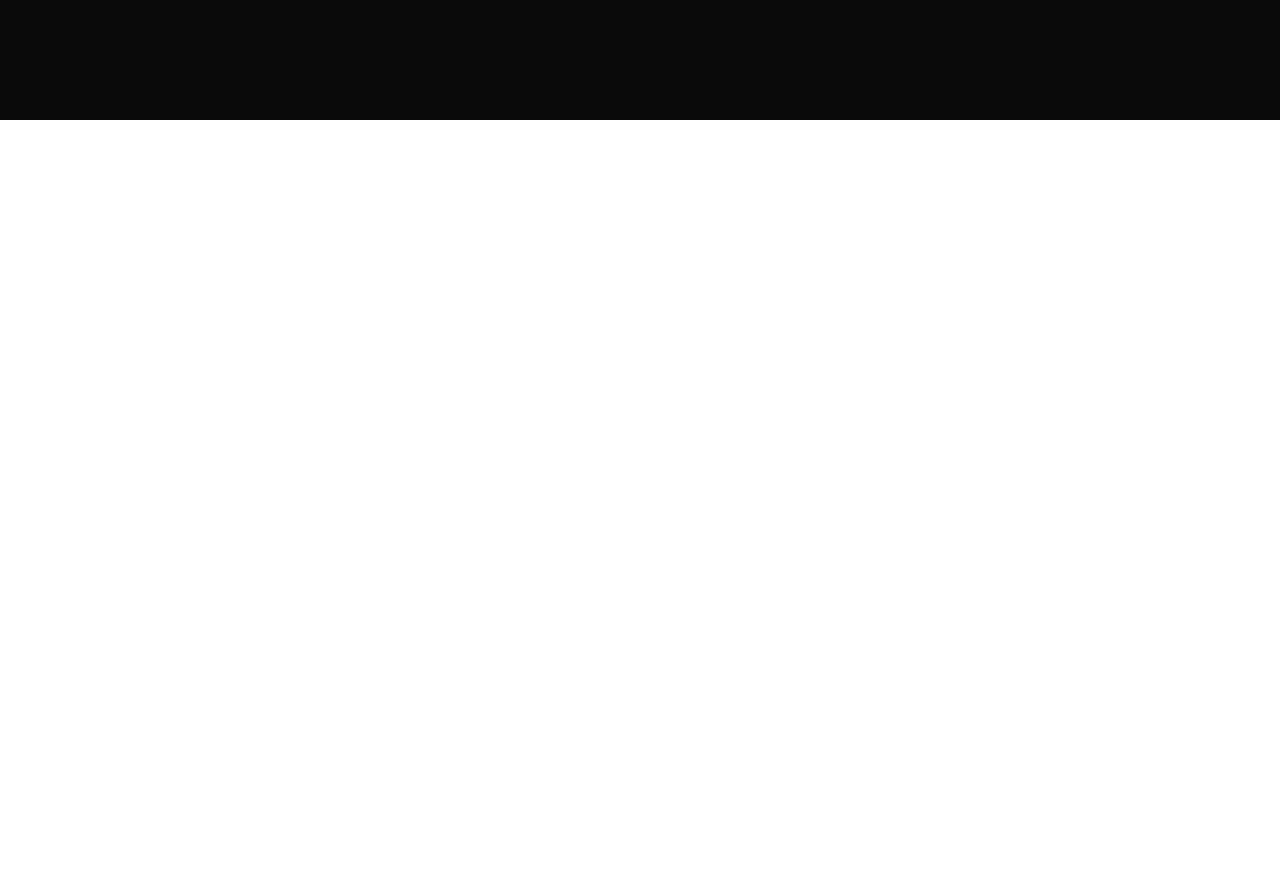
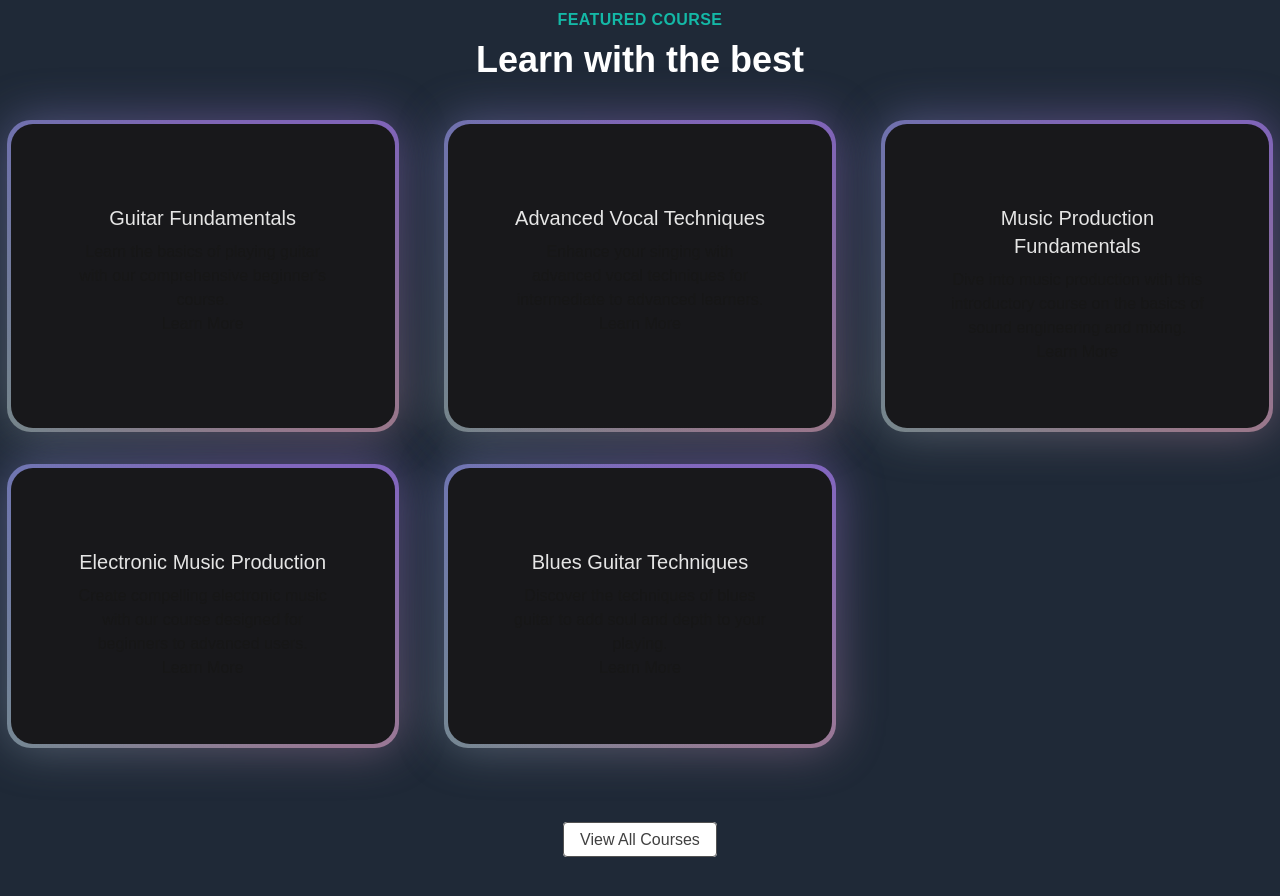
Before and after one commit to rajib010/music-academ, a Next.js app: page / in a window 1280 px wide. Shown: the part 680-1576 px from the top of the page. Before the commit the page ends 800 px from the top, so only its background shows below. Built offline with nearby package versions, Linux system fonts and the light colour scheme.

Commit message:
added the featured section cards with data

```diff
--- a/src/app/layout.tsx
+++ b/src/app/layout.tsx
@@ -1,7 +1,6 @@
 import type { Metadata } from "next";
 import "./globals.css";
 import Navbar from "@/components/Navbar";
-
 
 export const metadata: Metadata = {
   title: "Create Next App",
@@ -15,7 +14,7 @@
 }>) {
   return (
     <html lang="en">
-      <body className={`antialiased`}>
+      <body className={`dark`}>
         <div className="relative w-full flex items-center justify-center">
         <Navbar />
         </div>
--- a/src/app/page.tsx
+++ b/src/app/page.tsx
@@ -1,3 +1,4 @@
+import { FeaturedCourses } from "@/components/FeaturedCourses";
 import HeroSection from "@/components/HeroSection";
 import Image from "next/image";
 
@@ -5,6 +6,7 @@
   return (
       <main className="min-h-screen bg-black/[0.96] antialiased bg-grid-white/[0.02]">
        <HeroSection />
+       <FeaturedCourses/>
       </main>
   );
 }
--- /dev/null
+++ b/src/components/FeaturedCourses.tsx
@@ -0,0 +1,58 @@
+"use client";
+import React from "react";
+import { BackgroundGradient } from "./ui/background-gradient";
+import courseData from "../data/music_courses.json"
+import Link from "next/link";
+import { div } from "framer-motion/client";
+
+
+interface Course {
+    id: number,
+    title: string,
+    slug: string,
+    description: string,
+    price: number,
+    instructor: string,
+    isFeatured: boolean,
+}
+
+
+export function FeaturedCourses() {
+
+    const featuredCourses = courseData.courses.filter((course: Course) => course.isFeatured)
+
+    return (
+        <div className="py-12 bg-gray-800">
+            <div>
+                <div className="text-center">
+                    <h2 className="text-base text-teal-500 font-semibold tracking-wide uppercase">Featured Course</h2>
+                    <p className="mt-2 text-3xl leading-8 font-extrabold tracking-white text-white sm:text-4xl">Learn with the best </p>
+
+                </div>
+            </div>
+            <div className="mt-10">
+                <div className="grid grid-cols-1 sm:grid-cols-2 lg:grid-cols-3 gap-8 justify-center">
+                    {featuredCourses.map((course: Course) => (
+                        <div key={course.id} className="flex justify-center">
+                            <BackgroundGradient className=" flex flex-col rounded-[22px] bg-white max-w-sm p-4 sm:p-10 dark:bg-zinc-900 overflow-hidden h-full">
+                                <div className="p-4 sm:p-6 flex flex-col items-center text-center flex-grow">
+                                    <p className="text-lg sm:text-xl text-black mt-4 mb-2
+                                    dark:text-neutral-200">{course.title}</p>
+                                    <p>{course.description}</p>
+                                    <Link href={`/courses/${course.slug}`}>
+                                        Learn More
+                                    </Link>
+                                </div>
+                            </BackgroundGradient>
+                        </div>
+                    ))}
+                </div>
+            </div>
+            <div className="mt-20 text-center">
+                <Link href={"/courses"} className="px-4 py-2 rounded border border-neutral-600 text-neutral-700 bg-white hover:bg-gray-100 transistion duration-200">
+                    View All Courses
+                </Link>
+            </div>
+        </div>
+    );
+}
--- /dev/null
+++ b/src/components/ui/background-gradient.tsx
@@ -0,0 +1,72 @@
+import { cn } from "@/utils/cn";
+import React from "react";
+import { motion } from "framer-motion";
+
+export const BackgroundGradient = ({
+    children,
+    className,
+    containerClassName,
+    animate = true,
+}: {
+    children?: React.ReactNode;
+    className?: string;
+    containerClassName?: string;
+    animate?: boolean;
+}) => {
+    const variants = {
+        initial: {
+            backgroundPosition: "0 50%",
+        },
+        animate: {
+            backgroundPosition: ["0, 50%", "100% 50%", "0 50%"],
+        },
+    };
+    return (
+        <div className={cn("relative p-[4px] group", containerClassName)}>
+            <motion.div
+                variants={animate ? variants : undefined}
+                initial={animate ? "initial" : undefined}
+                animate={animate ? "animate" : undefined}
+                transition={
+                    animate
+                        ? {
+                            duration: 5,
+                            repeat: Infinity,
+                            repeatType: "reverse",
+                        }
+                        : undefined
+                }
+                style={{
+                    backgroundSize: animate ? "400% 400%" : undefined,
+                }}
+                className={cn(
+                    "absolute inset-0 rounded-3xl z-[1] opacity-60 group-hover:opacity-100 blur-xl  transition duration-500 will-change-transform",
+                    " bg-[radial-gradient(circle_farthest-side_at_0_100%,#00ccb1,transparent),radial-gradient(circle_farthest-side_at_100%_0,#7b61ff,transparent),radial-gradient(circle_farthest-side_at_100%_100%,#ffc414,transparent),radial-gradient(circle_farthest-side_at_0_0,#1ca0fb,#141316)]"
+                )}
+            />
+            <motion.div
+                variants={animate ? variants : undefined}
+                initial={animate ? "initial" : undefined}
+                animate={animate ? "animate" : undefined}
+                transition={
+                    animate
+                        ? {
+                            duration: 5,
+                            repeat: Infinity,
+                            repeatType: "reverse",
+                        }
+                        : undefined
+                }
+                style={{
+                    backgroundSize: animate ? "400% 400%" : undefined,
+                }}
+                className={cn(
+                    "absolute inset-0 rounded-3xl z-[1] will-change-transform",
+                    "bg-[radial-gradient(circle_farthest-side_at_0_100%,#00ccb1,transparent),radial-gradient(circle_farthest-side_at_100%_0,#7b61ff,transparent),radial-gradient(circle_farthest-side_at_100%_100%,#ffc414,transparent),radial-gradient(circle_farthest-side_at_0_0,#1ca0fb,#141316)]"
+                )}
+            />
+
+            <div className={cn("relative z-10", className)}>{children}</div>
+        </div>
+    );
+};
```
